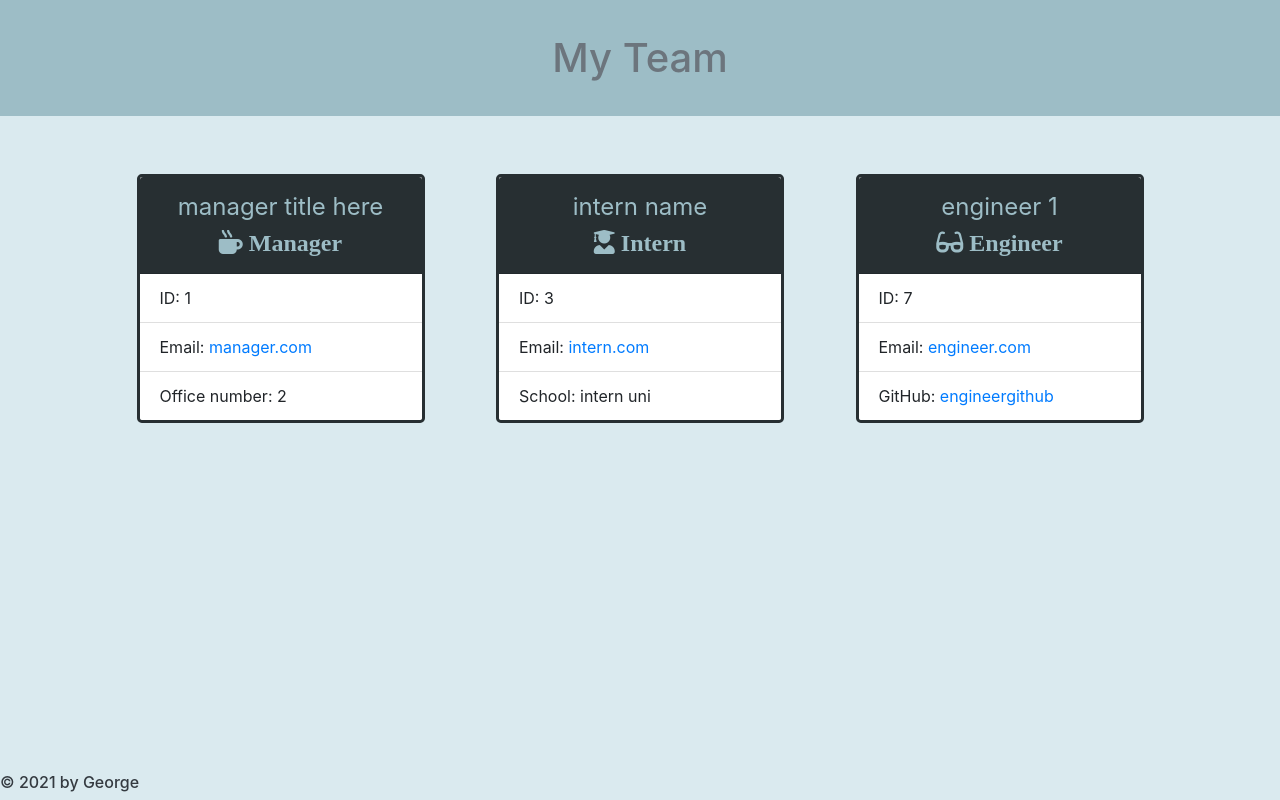
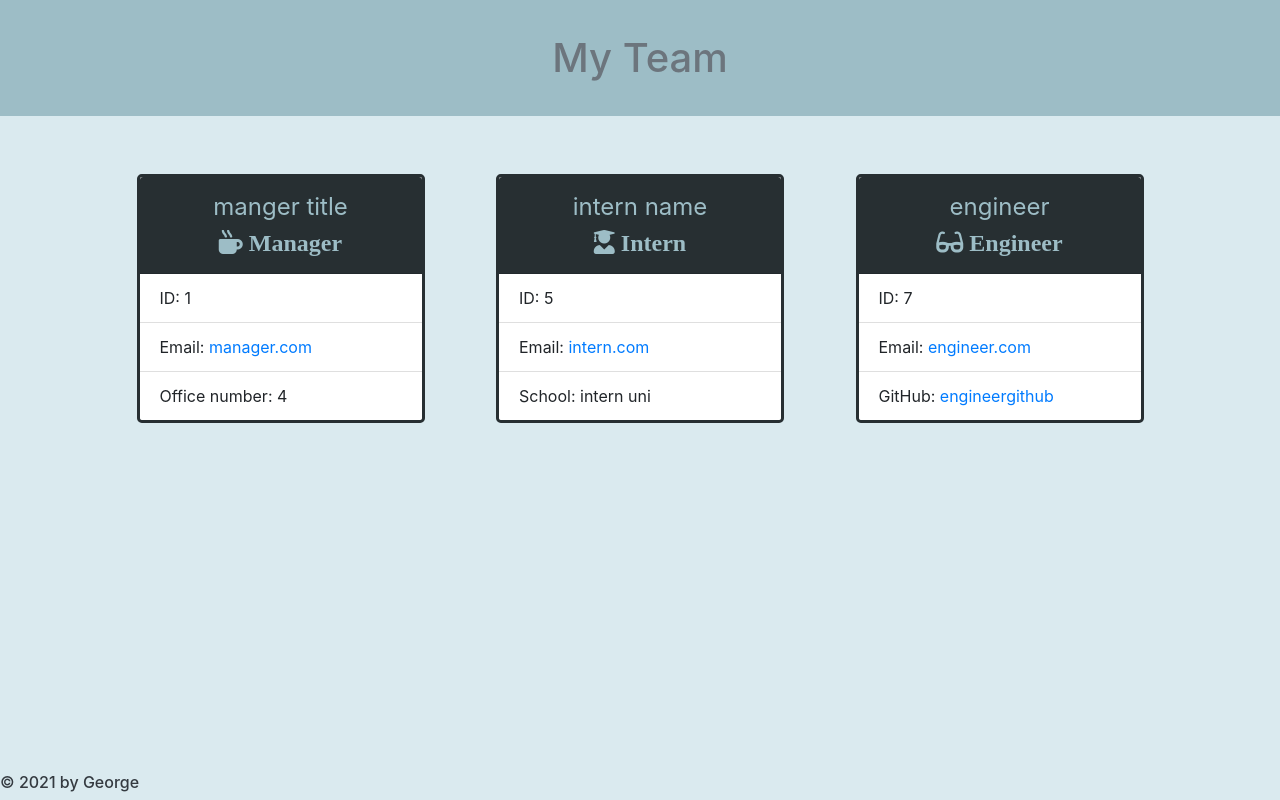
Before and after one commit to georgedmendoza/team-profile-generator, a website: page dist/index.html in a window 1280 px wide. Drawn offline with nearby package versions, Linux system fonts and the light colour scheme.

Commit message:
new video

```diff
--- a/dist/index.html
+++ b/dist/index.html
@@ -33,11 +33,11 @@
         <main class="container card-columns">
 
     <div class="card" style="width: 18rem;">
-        <div class="card-header">manager title here<br><i class="fas fa-mug-hot"> Manager</i></div>
+        <div class="card-header">manger title<br><i class="fas fa-mug-hot"> Manager</i></div>
             <ul class="list-group list-group-flush">
                 <li class="list-group-item">ID: 1</li>
                 <li class="list-group-item">Email: <a href= mailto:manager.com>manager.com </a></li>
-                <li class="list-group-item">Office number: 2</li>
+                <li class="list-group-item">Office number: 4</li>
             </ul>
     </div>
 
@@ -45,14 +45,14 @@
     <div class="card" style="width: 18rem;">
         <div class="card-header">intern name<br><i class="fas fa-user-graduate"> Intern</i></div>
         <ul class="list-group list-group-flush">
-            <li class="list-group-item">ID: 3</li>
+            <li class="list-group-item">ID: 5</li>
             <li class="list-group-item">Email: <a href= mailto:intern.com>intern.com </a></li>
             <li class="list-group-item">School: intern uni</li>
         </ul>
     </div>
 
     <div class="card" style="width: 18rem;">
-        <div class="card-header">engineer 1<br><i class="fas fa-glasses"> Engineer</i></div>
+        <div class="card-header">engineer<br><i class="fas fa-glasses"> Engineer</i></div>
         <ul class="list-group list-group-flush">
             <li class="list-group-item">ID: 7</li>
             <li class="list-group-item">Email: <a href= mailto:engineer.com>engineer.com </a></li>
```
Also changed, not shown: README.md.
